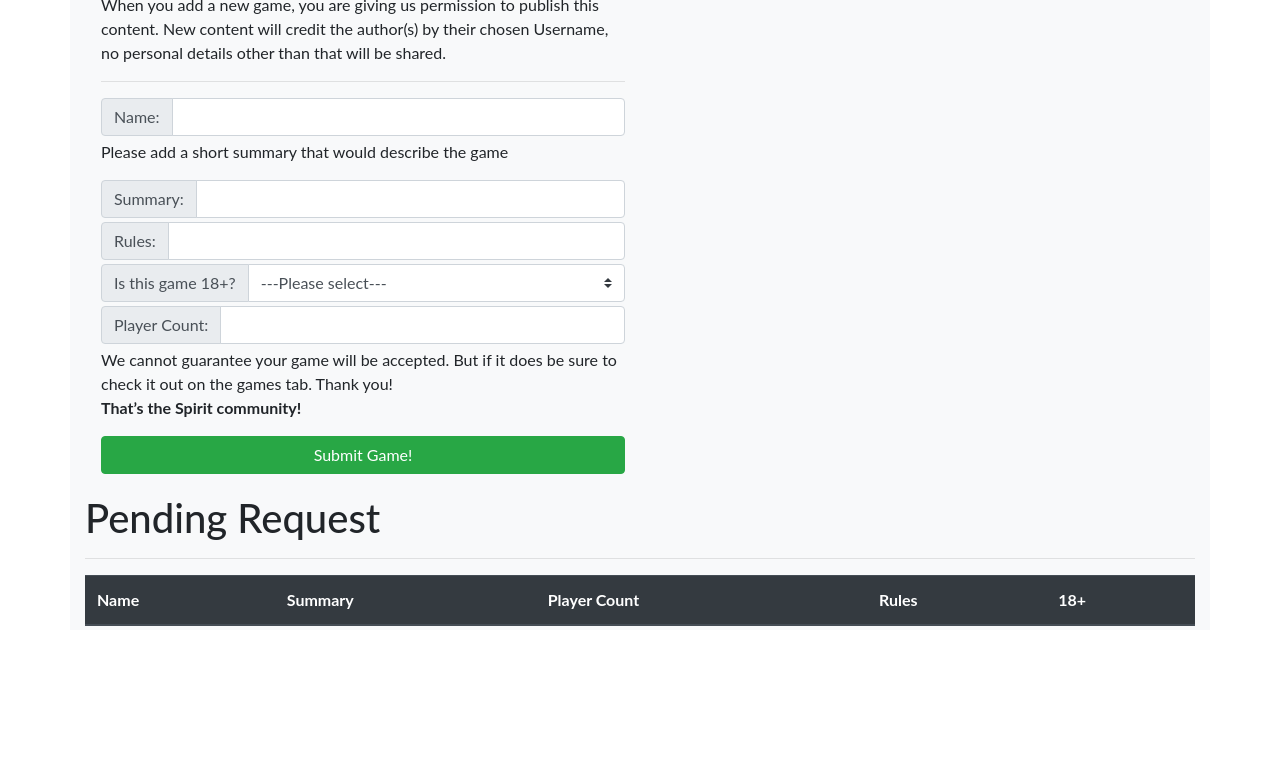
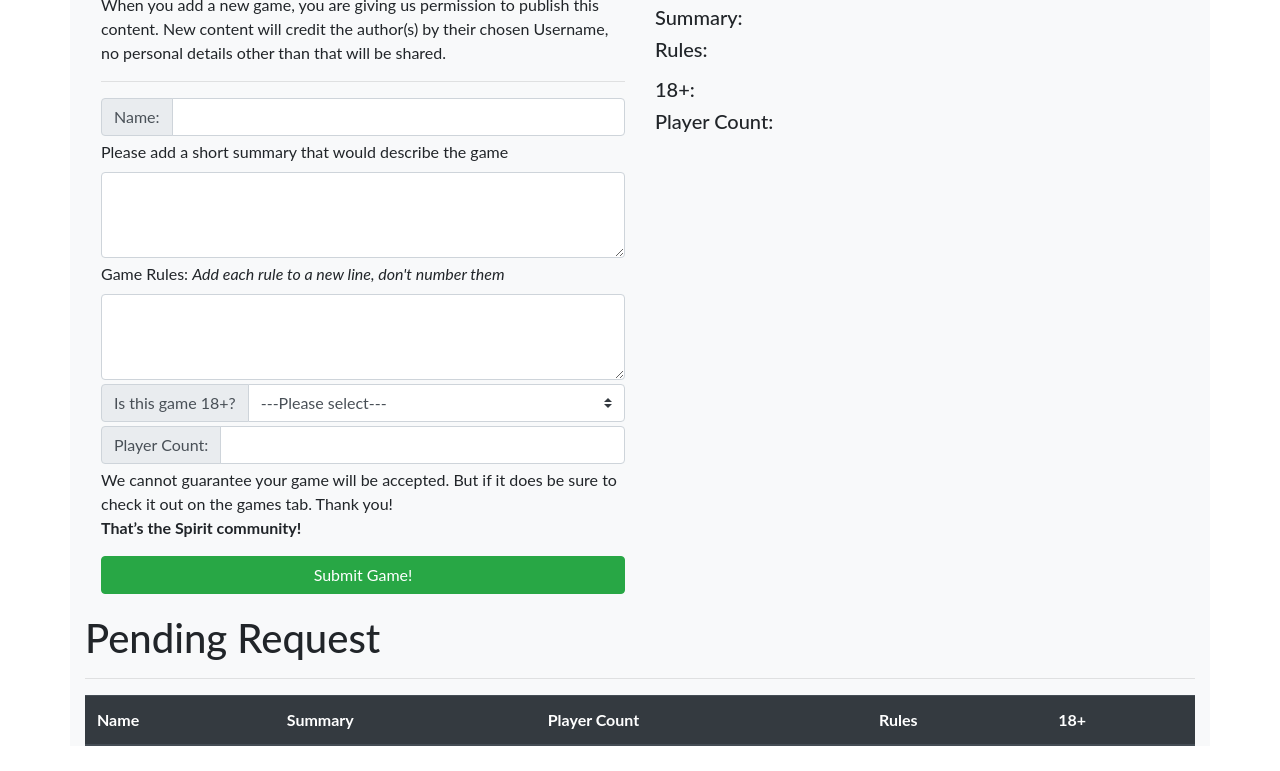
Before and after one commit to JordanSearle/PRCO304, a plain HTML site: page Client/user/index.html at #!/request in a window 1280 px wide. Shown: the part 230-1001 px from the top of the page. Before the commit the page ends 876 px from the top, so only its background shows below. Drawn offline with nearby package versions, Linux system fonts and the light colour scheme; some packages are replaced by stand-ins of ours; no server answers; a script that the page names is missing.

Commit message:
Added template to game request
This shows how the text would be formatted when the user writes it out

```diff
--- a/Client/user/Template/listGames.js
+++ b/Client/user/Template/listGames.js
@@ -201,6 +201,7 @@ app.controller('requestControl',function ($scope,$http) {
     })
   }
   $scope.load();
+
 })
 //Navbar functions (will be moved to own file)
 function nav() {
--- a/Client/user/Template/request.template.html
+++ b/Client/user/Template/request.template.html
@@ -14,19 +14,14 @@
             </div>
             <input type="text" class="form-control" ng-model="$parent.nGame.game_Name" required>
             </div>
-            <p>Please add a short summary that would describe the game </p>
-            <div class="input-group mb-1">
-            <div class="input-group-prepend ">
-              <span class="input-group-text" id="">Summary:</span>
+            <div class="form-group mb-1">
+              <label for="exampleFormControlTextarea1">Please add a short summary that would describe the game </label>
+              <textarea class="form-control" id="exampleFormControlTextarea1" ng-model="$parent.nGame.game_Summery" rows="3"></textarea>
             </div>
-            <input type="text" class="form-control" ng-model="$parent.nGame.game_Summery" required>
+            <div class="form-group mb-1">
+              <label for="gameRules">Game Rules: <i>Add each rule to a new line, don't number them</i></label>
+              <textarea class="form-control" id="gameRules" rows="3" ng-list="&#10;" ng-change="change()" ng-trim="false" ng-model="$parent.nGame.game_Rules"></textarea>
             </div>
-            <div class="input-group mb-1">
-            <div class="input-group-prepend ">
-              <span class="input-group-text" id="">Rules:</span>
-            </div>
-            <input type="password" class="form-control" ng-model="$parent.nGame.game_Rules" required>
-          </div>
           <div class="input-group mb-1">
             <div class="input-group-prepend">
               <label class="input-group-text" for="inputGroupSelect01">Is this game 18+?</label>
@@ -48,6 +43,18 @@
             <input class="btn btn-success btn-block " type="submit" value="Submit Game!">
             </div>
         </form>
+      </div>
+      <div class="col-6">
+        <h2>New game template:</h2>
+        <h5>Name: </h5>
+        <code>{{$parent.nGame.game_Name}}</code>
+        <h5>Summary: </h5><code>{{$parent.nGame.game_Summery}}</code>
+        <h5>Rules: </h5>
+        <code><ol>
+          <li ng-repeat="item in $parent.nGame.game_Rules track by $index">{{item}}</li>
+        </ol></code>
+        <h5>18+: </h5><code>{{$parent.nGame.game_IsNSFW}}</code>
+        <h5>Player Count: </h5><code>{{$parent.nGame.game_Player_Count}}</code>
       </div>
     </div>
 
```
